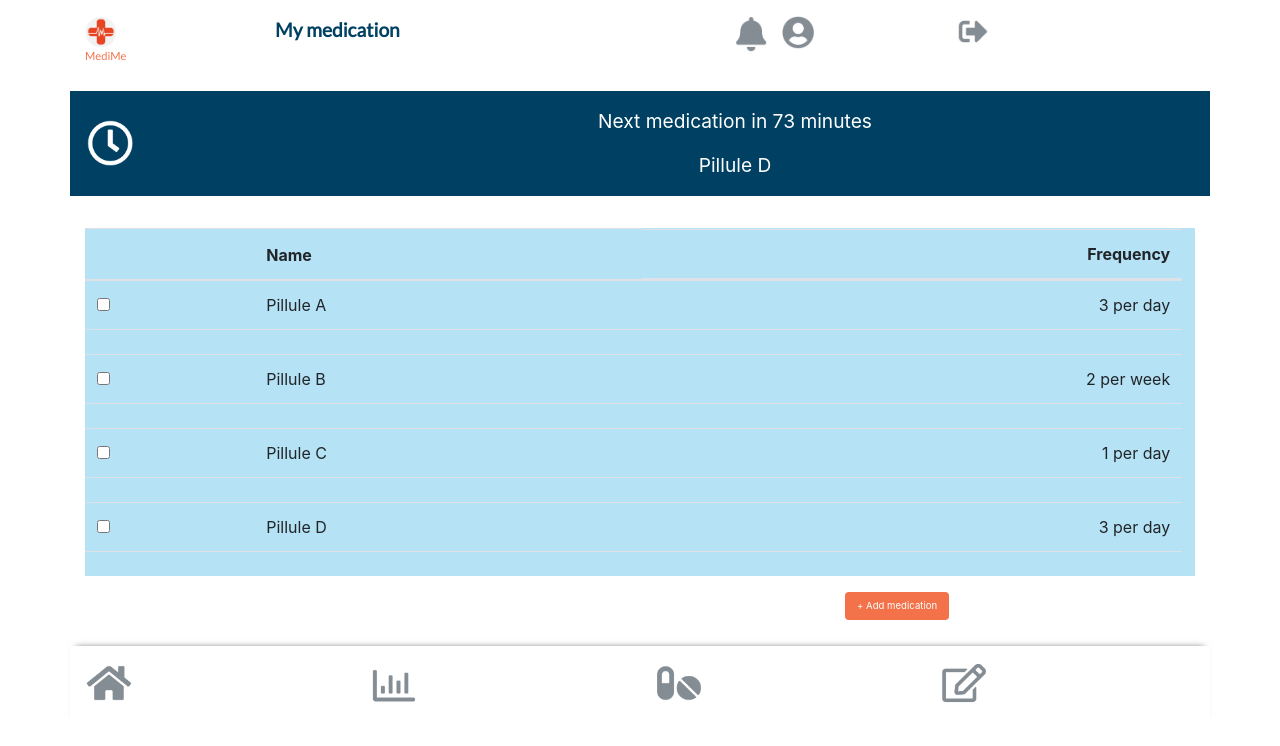
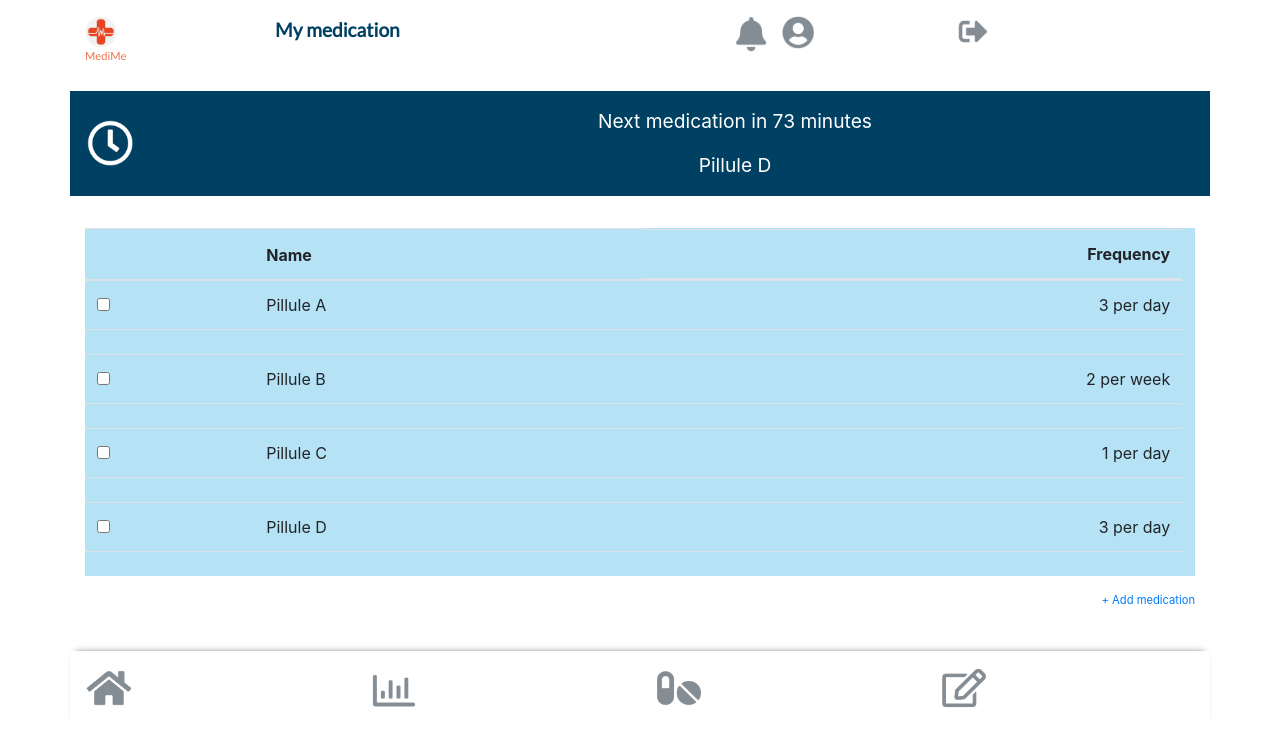
Before and after one commit to christellec64/doctolib_24.06.20_ACAT-ON, a React (Create React App) app in the folder doctolib/: page /medication in a window 1280 px wide. Shown: the top 746 px of the page. Built offline with nearby package versions, Linux system fonts and the light colour scheme.

Commit message:
make buttons dynamics in medication component

```diff
--- a/doctolib/src/components/Medication.jsx
+++ b/doctolib/src/components/Medication.jsx
@@ -5,8 +5,9 @@ import Navbar from "./Navbar";
 import Footer from "./Footer";
 import styles from "./Medication.module.css";
 import alarm from "../img/clock.png";
+import { Link } from "react-router-dom";
 
-function Medication () {
+function Medication() {
   const [collapseA, setCollapseA] = useState(false);
   const [collapseB, setCollapseB] = useState(false);
   const [collapseC, setCollapseC] = useState(false);
@@ -182,8 +183,10 @@ function Medication () {
           </tbody>
         </Table>
         <Row>
-          <Col xs={{ size: 4, offset: 8 }}>
-            <Button className={styles.buttonMedication}>+ Add medication</Button>
+          <Col xs={{ size: 6, offset: 6 }}>
+            <Link to="/treatment">
+              <p className={styles.treatmentMedication}>+ Add medication</p>
+            </Link>
           </Col>
         </Row>
       </Container>
--- a/doctolib/src/components/Medication.module.css
+++ b/doctolib/src/components/Medication.module.css
@@ -1,4 +1,4 @@
-@import url('https://fonts.googleapis.com/css2?family=Lato&display=swap');
+@import url("https://fonts.googleapis.com/css2?family=Lato&display=swap");
 
 .nextMeditationContainer {
   margin-top: 2vw;
@@ -33,7 +33,13 @@
 .buttonMedication {
   background-color: #f3724a !important;
   border: none !important;
-  height:3.5vh;
+  height: 3.5vh;
   font-size: 0.6rem !important;
   margin-right: 0.5vw;
 }
+.treatmentMedication {
+  font-size: 0.7rem;
+  text-align: right;
+  padding-left: 2vw;
+  cursor: pointer;
+}
```
